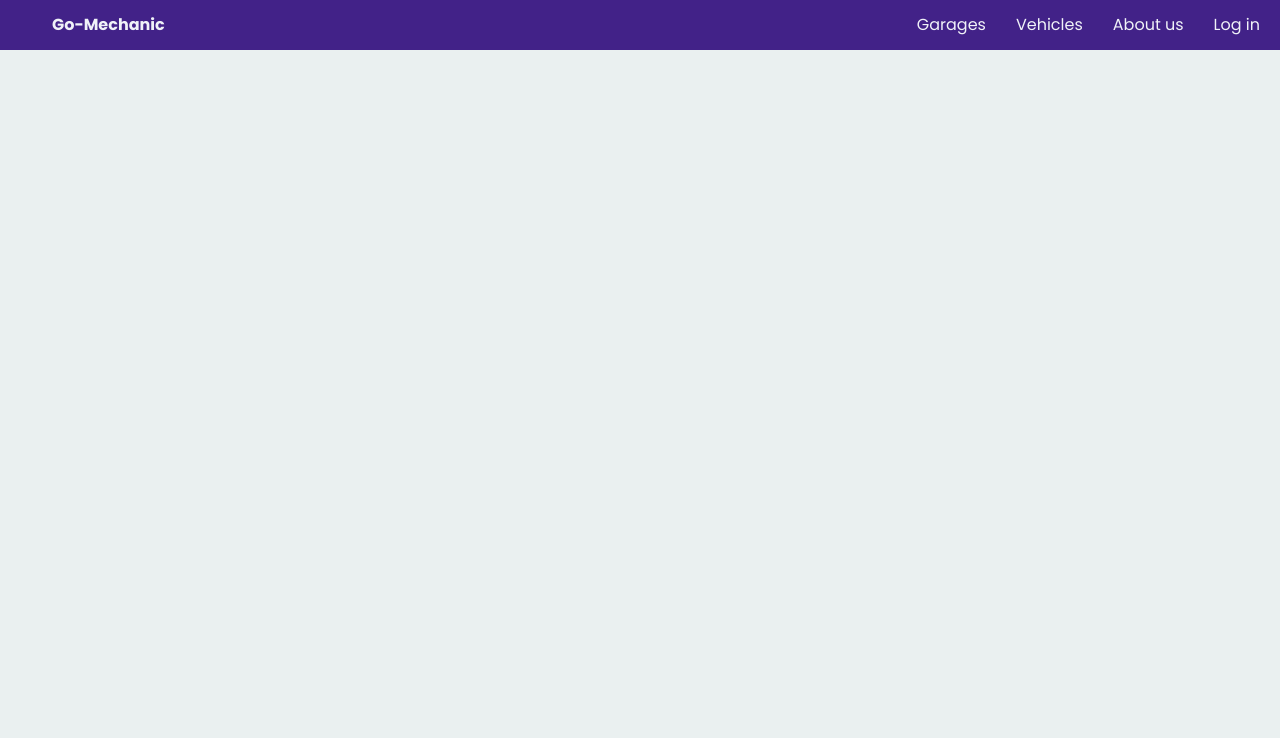
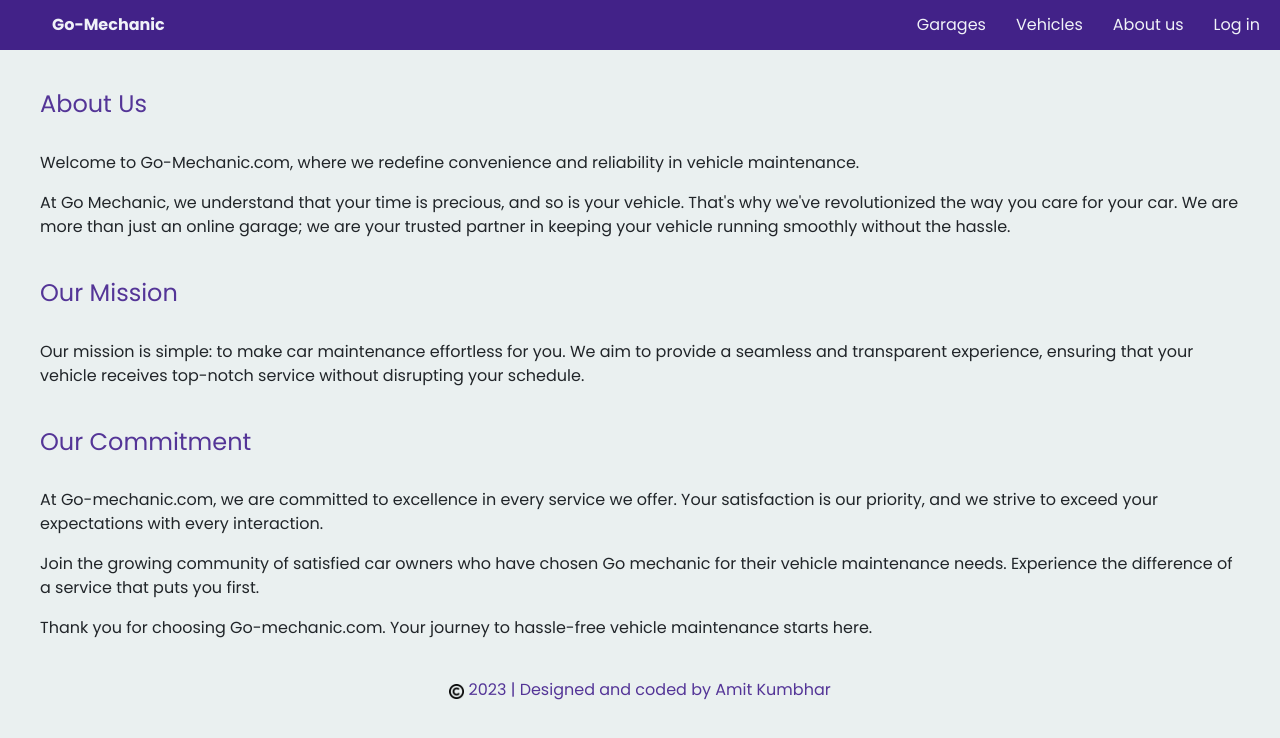
Before and after one commit to Welcometocodeamit/Go-Mechanic-Frontend, a React (Create React App) app: page /aboutus in a window 1280 px wide. Shown: the top 738 px of the page. Built offline with nearby package versions, Linux system fonts and the light colour scheme; a web font is replaced by a local one.

Commit message:
Footer me and about us

```diff
--- a/src/App.css
+++ b/src/App.css
@@ -40,6 +40,25 @@ body{
   gap: 30px;
   margin: auto;
 }
+
+#aboutusmain{
+  margin: 40px 40px;
+}
+
+
+#footerme h6 img{
+  height: 15px;
+}
+
+#footerme{
+  text-align: center;
+  color: rgb(84, 53, 151);
+}
+#aboutusmain h4{
+  color: rgb(84, 53, 151);
+
+}
+
 
 
 .rightNav-a ul a:hover{
--- a/src/App.js
+++ b/src/App.js
@@ -7,6 +7,8 @@ import Registration from './Components/Registration';
 import Services from './Components/Services';
 import {BrowserRouter, Routes, Route} from "react-router-dom";
 import Vehicles from './Components/Vehicles';
+import AboutUs from './Components/AboutUs';
+import AboutMe from './Components/AboutMe';
 
 function App() {
   return (
@@ -21,7 +23,9 @@ function App() {
         <Route path='/addgarage' element={<Registration/>}/>
         <Route path='/bookingform' element={<BookingForm/>}/>
         <Route path='/vehicles' element={<Vehicles/>}/>
+        <Route path='/aboutus' element={<AboutUs/>}/>
       </Routes>
+      <AboutMe/>
    </BrowserRouter>
    </>
   );
--- /dev/null
+++ b/src/Components/AboutMe.js
@@ -0,0 +1,10 @@
+import React from 'react'
+import copyright from '../Assets/copyright.png'
+
+export default function AboutMe() {
+  return (
+    <div id="footerme">
+    <h6><img src={copyright} alt="copyright"/>  2023  |  Designed and coded by Amit Kumbhar</h6>
+    </div>
+  )
+}
--- /dev/null
+++ b/src/Components/AboutUs.js
@@ -0,0 +1,22 @@
+import React from 'react'
+
+export default function AboutUs() {
+  return (
+    <div id='aboutusmain'>
+      <h4>About Us</h4><br/>
+      <p>Welcome to Go-Mechanic.com, where we redefine convenience and reliability in vehicle maintenance.</p>
+
+      <p>At Go Mechanic, we understand that your time is precious, and so is your vehicle. That's why we've revolutionized the way you care for your car. We are more than just an online garage; we are your trusted partner in keeping your vehicle running smoothly without the hassle.</p><br/>
+
+      <h4>Our Mission</h4><br/>
+      <p>Our mission is simple: to make car maintenance effortless for you. We aim to provide a seamless and transparent experience, ensuring that your vehicle receives top-notch service without disrupting your schedule.</p><br/>
+
+      <h4>Our Commitment</h4><br/>
+      <p>At Go-mechanic.com, we are committed to excellence in every service we offer. Your satisfaction is our priority, and we strive to exceed your expectations with every interaction.</p>
+
+      <p>Join the growing community of satisfied car owners who have chosen Go mechanic for their vehicle maintenance needs. Experience the difference of a service that puts you first.</p>
+
+      <p>Thank you for choosing Go-mechanic.com. Your journey to hassle-free vehicle maintenance starts here.</p>
+    </div>
+  )
+}
```
Also changed, not shown: src/Assets/copyright.png (added).
